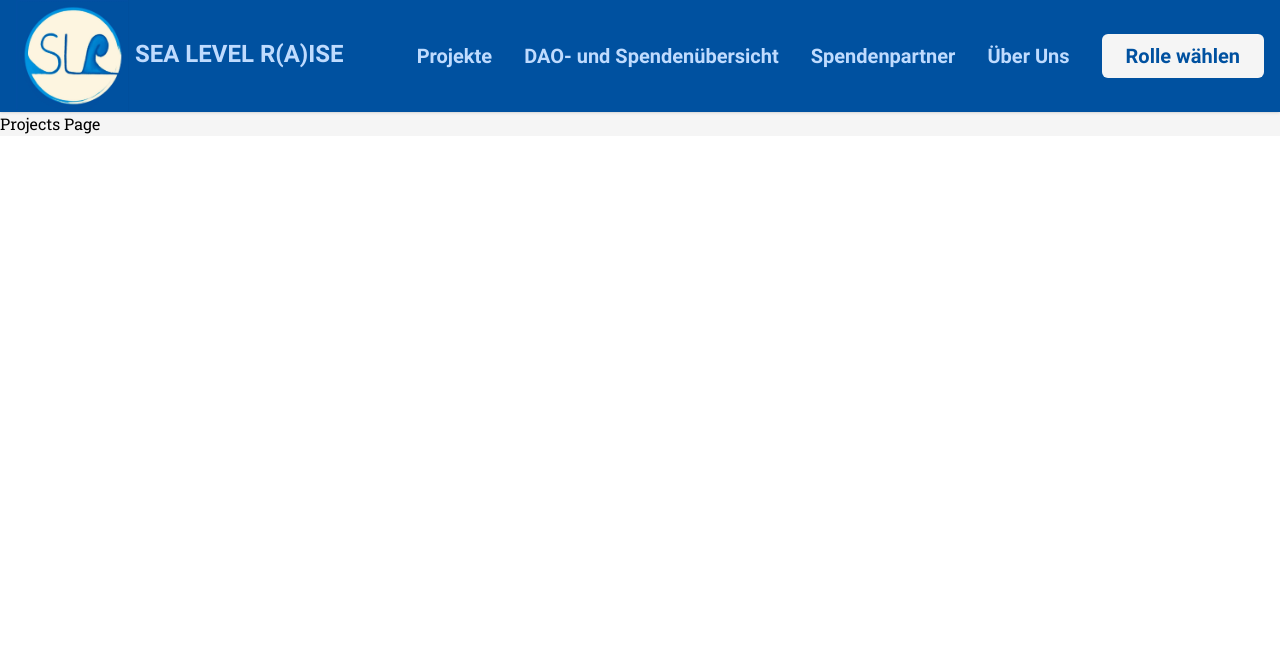
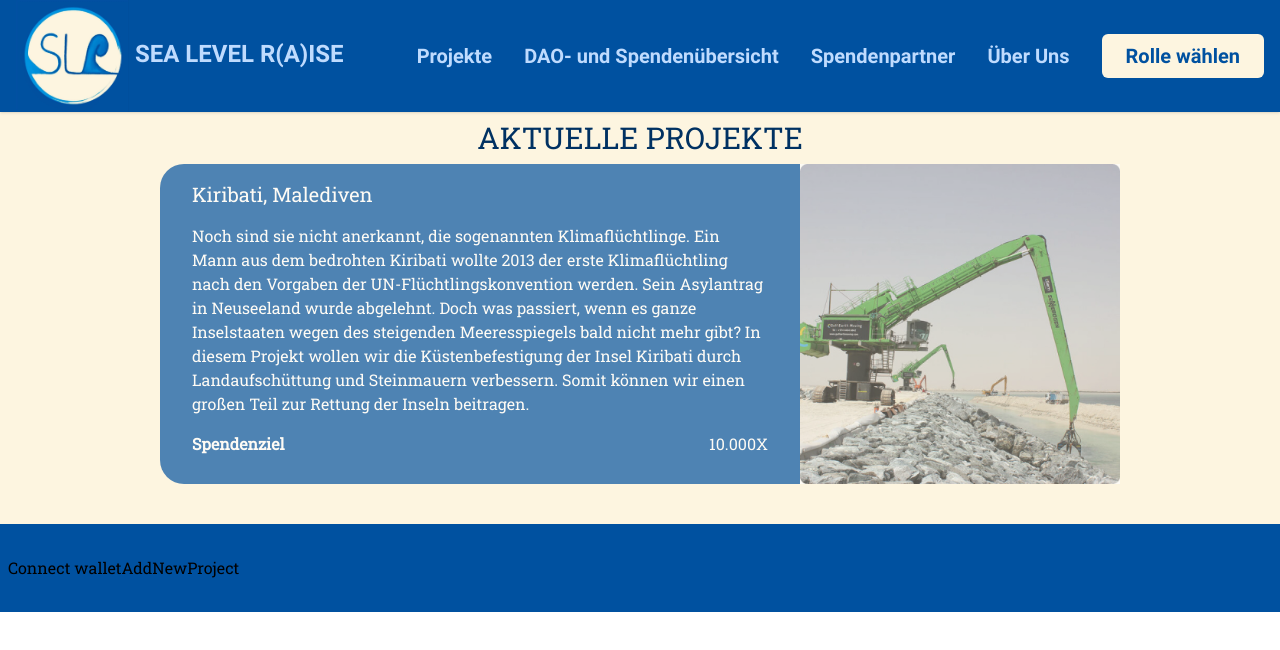
Before and after one commit to Sealevelraise/SLR, a Nuxt app in the folder nuxt/: page /projects in a window 1280 px wide. Shown: the top 650 px of the page. Built offline with nearby package versions, Linux system fonts and the light colour scheme.

Commit message:
beispielprojekt angelegt, design erstmal nur auf desktop optimiert

```diff
--- a/nuxt/assets/css/main.css
+++ b/nuxt/assets/css/main.css
@@ -16,3 +16,20 @@
     font-weight: 700;
     src: url('~/assets/fonts/Roboto/Roboto-Bold.ttf') format('truetype');
 }
+
+h1 {
+  color: #003162;
+  @apply text-3xl uppercase text-center py-2;
+}
+
+h3 {
+  @apply text-xl pb-4;
+}
+
+.content-box {
+  opacity: .69; /* TODO: make opacity only for background!*/
+  width: 75%;
+  border-radius: 24px;
+  color: white;
+  @apply mx-auto;
+}
--- a/nuxt/components/FooterMain.vue
+++ b/nuxt/components/FooterMain.vue
@@ -1,14 +1,11 @@
 <template>
-    <div class=" bg-slr-blue h-30">
-
-    </div>
+  <div class="bg-slr-blue h-30">
+    <ConnectWallet class="mt-10 p-2 py-8" />
+  </div>
 </template>
 
-
 <script>
-    export default{
-        name: 'FooterMain',
-    }
-
-
+export default {
+  name: 'FooterMain',
+}
 </script>
--- a/nuxt/pages/projects.vue
+++ b/nuxt/pages/projects.vue
@@ -1,14 +1,37 @@
 <template>
-    <div>
-        <h1>Projects Page</h1>
+  <div>
+    <h1 class="">Aktuelle Projekte</h1>
+    <div class="bg-slr-blue flex content-box">
+      <div class="px-8 w-2/3 pt-4">
+        <h3>Kiribati, Malediven</h3>
+        <p class="pb-4">
+          Noch sind sie nicht anerkannt, die sogenannten Klimaflüchtlinge. Ein
+          Mann aus dem bedrohten Kiribati wollte 2013 der erste Klimaflüchtling
+          nach den Vorgaben der UN-Flüchtlingskonvention werden. Sein Asylantrag
+          in Neuseeland wurde abgelehnt. Doch was passiert, wenn es ganze
+          Inselstaaten wegen des steigenden Meeresspiegels bald nicht mehr gibt?
+          In diesem Projekt wollen wir die Küstenbefestigung der Insel Kiribati
+          durch Landaufschüttung und Steinmauern verbessern. Somit können wir
+          einen großen Teil zur Rettung der Inseln beitragen.
+        </p>
+        <div class="flex justify-between">
+          <div class="font-bold">Spendenziel</div>
+          <div>10.000X</div>
+        </div>
+      </div>
+      <div class="w-1/3 h-full rounded-t-[24px]">
+        <img
+          class="object-cover w-100 h-100"
+          src="../assets/images/kiribati.jpg"
+          alt="project-image"
+        />
+      </div>
     </div>
+  </div>
 </template>
 
-
 <script>
-
-    export default {
-        name: 'default',
-
-    }
+export default {
+  name: 'default',
+}
 </script>
--- a/nuxt/tailwind.config.js
+++ b/nuxt/tailwind.config.js
@@ -1,31 +1,30 @@
 /** @type {import('tailwindcss').Config} */
 module.exports = {
   content: [
-    "./components/**/*.{js,vue,ts}",
-    "./layouts/**/*.vue",
-    "./pages/**/*.vue",
-    "./plugins/**/*.{js,ts}",
-    "./nuxt.config.{js,ts}",
+    './components/**/*.{js,vue,ts}',
+    './layouts/**/*.vue',
+    './pages/**/*.vue',
+    './plugins/**/*.{js,ts}',
+    './nuxt.config.{js,ts}',
   ],
   //
   theme: {
     extend: {
       colors: {
-      'slr-blue': '#0051A0',
-      'slr-page-bg': '#F5F5F5',
+        'slr-blue': '#0051A0',
+        'slr-page-bg': '#FDF5E0',
       },
       fontFamily: {
-        'robotoSlab':['RobotoSlab'],
-        'roboto':['Roboto'],
+        robotoSlab: ['RobotoSlab'],
+        roboto: ['Roboto'],
       },
     },
-  container: {},
+    container: {},
   },
   //
   variants: {
-  objectFit: ['responsive', 'hover', 'focus'],
+    objectFit: ['responsive', 'hover', 'focus'],
   },
   //
   plugins: [],
-
 }
```
Also changed, not shown: nuxt/assets/images/kiribati.jpg (added).
